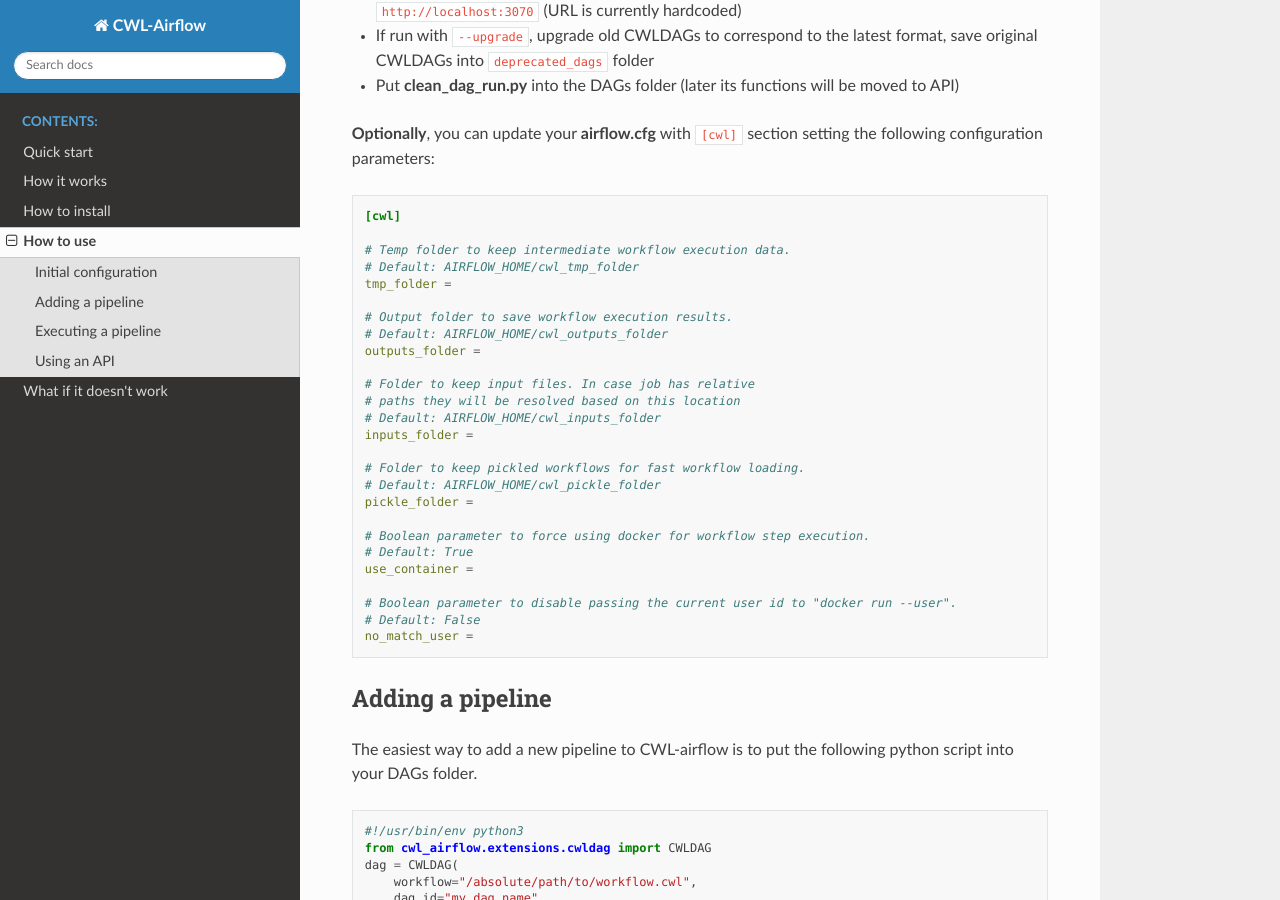
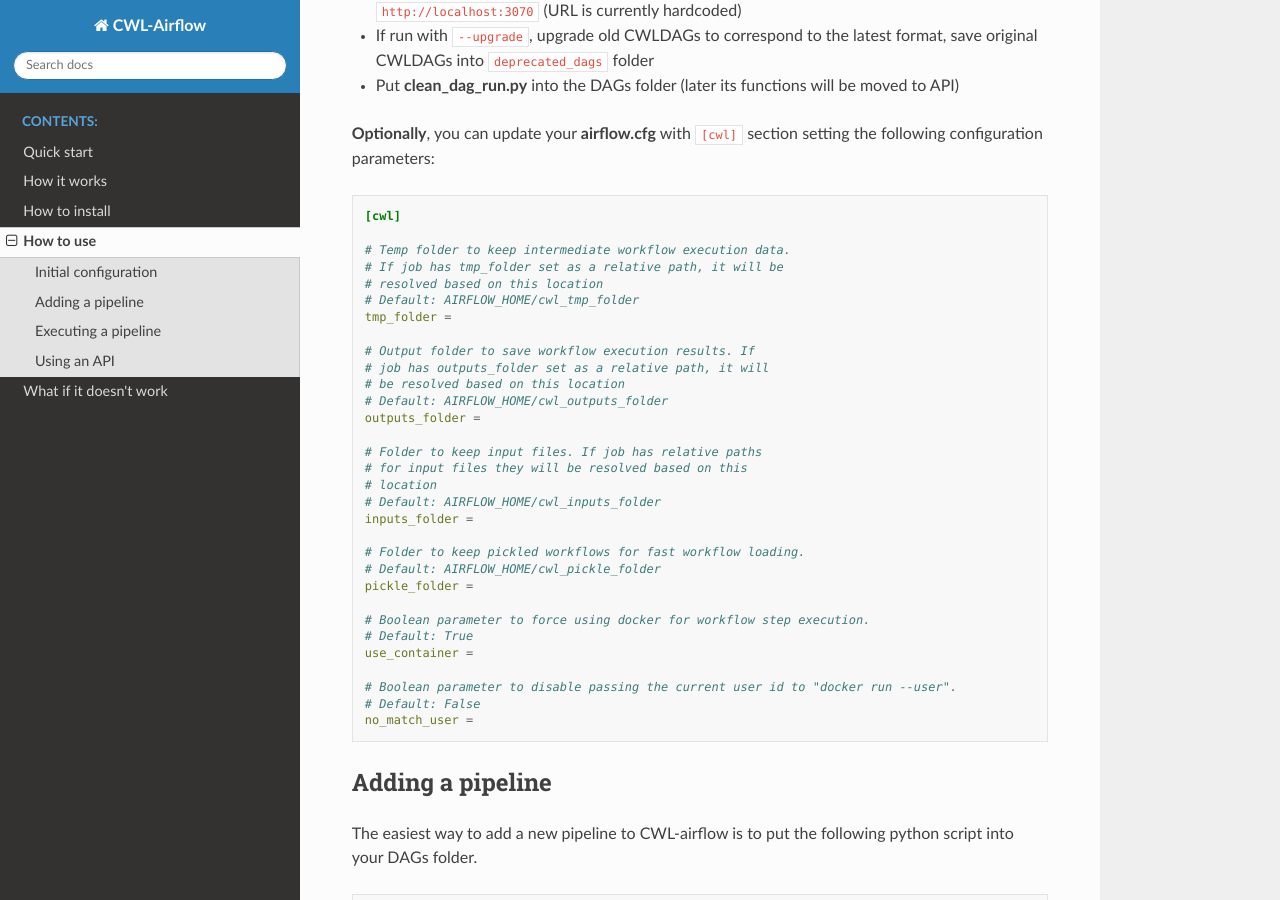
Before and after one commit to Barski-lab/cwl-airflow, a Sphinx documentation site: the page built from docs/readme/how_to_use.md, in a window 1280 px wide and 900 px high, scrolled down 665 px. Built offline with Sphinx 7.4.7 and the Read the Docs theme 2.0.0, drawn with Linux system fonts in a browser that asks for light colours.

Commit message:
Resolve outputs and tmp folders if relative
If parsed job has "tmp_folder" or "outputs_folder"
as a relative paths, they should be resolved based
on "tmp_folder" or "outputs_folder" set in airflow.cfg
or provided in "default_args['cwl']" when creating DAG

```diff
--- a/docs/readme/how_to_use.md
+++ b/docs/readme/how_to_use.md
@@ -32,15 +32,20 @@
 [cwl]
 
 # Temp folder to keep intermediate workflow execution data.
+# If job has tmp_folder set as a relative path, it will be
+# resolved based on this location
 # Default: AIRFLOW_HOME/cwl_tmp_folder
 tmp_folder =
 
-# Output folder to save workflow execution results.
+# Output folder to save workflow execution results. If
+# job has outputs_folder set as a relative path, it will
+# be resolved based on this location
 # Default: AIRFLOW_HOME/cwl_outputs_folder
 outputs_folder =
 
-# Folder to keep input files. In case job has relative
-# paths they will be resolved based on this location
+# Folder to keep input files. If job has relative paths
+# for input files they will be resolved based on this
+# location
 # Default: AIRFLOW_HOME/cwl_inputs_folder
 inputs_folder =
 
```
Also changed, not shown: 1 other file.
